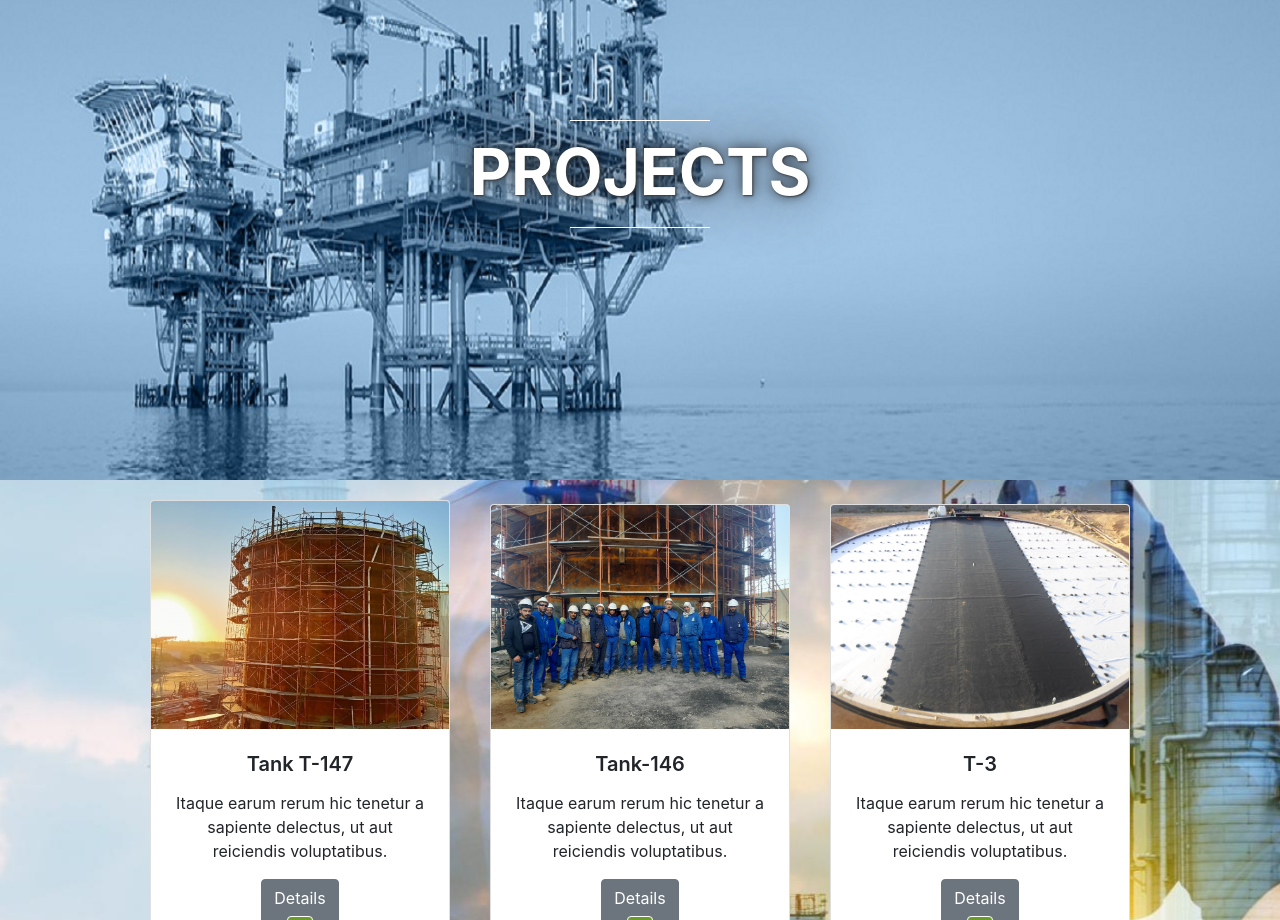
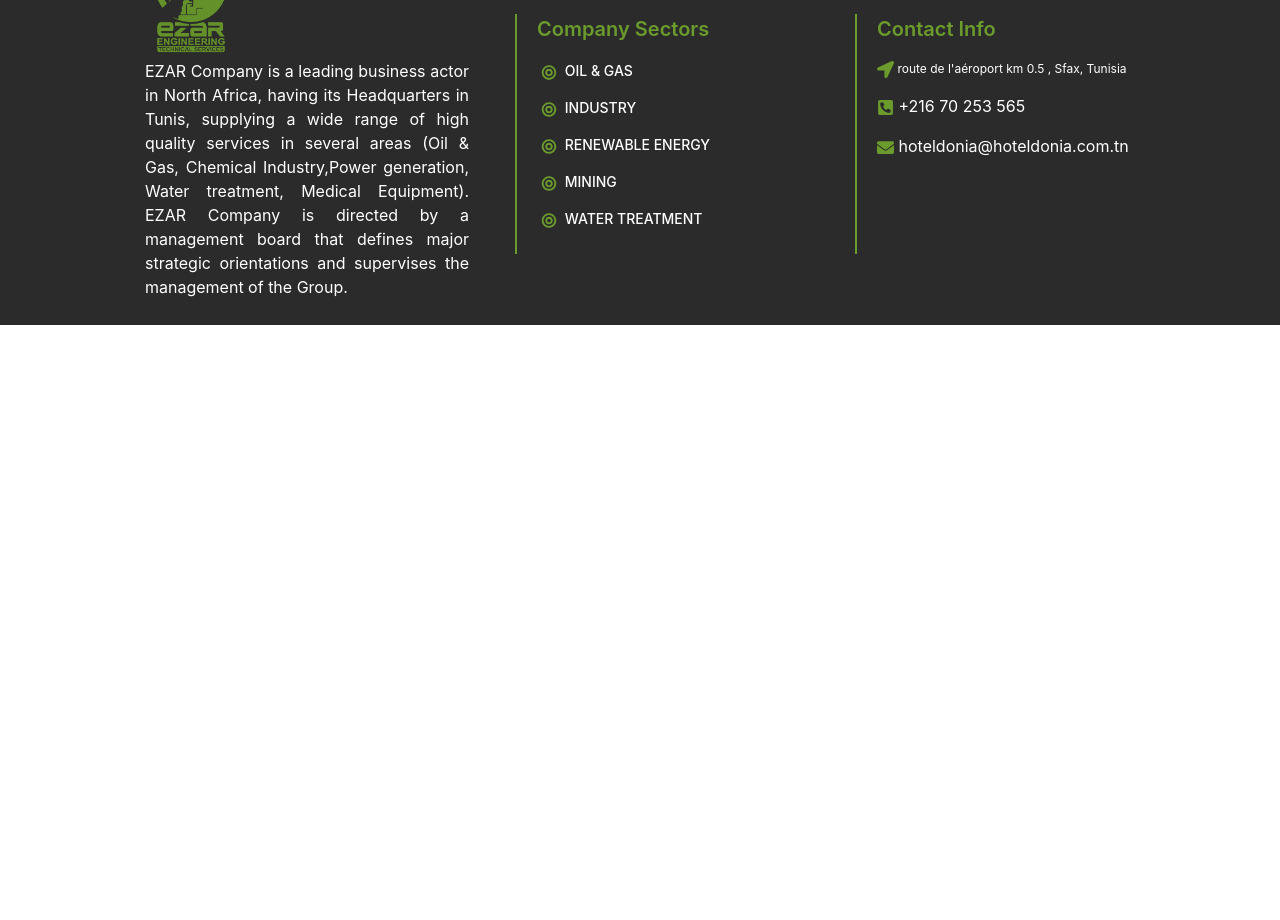
Before and after one commit to SellamiSami/SSTOUNI02, a React (Create React App) app: page /Projects in a window 1280 px wide. Shown: the part 180-1100 px from the top of the page. After the commit the page ends 800 px from the top, so only its background shows below. Built offline with nearby package versions, Linux system fonts and the light colour scheme.

Commit message:
deleted projects from navbar

```diff
--- a/src/App.js
+++ b/src/App.js
@@ -4,7 +4,7 @@
 import Home from './pages/Home'
 import About from './pages/About'
 import Services from './pages/Services'
-import Projects from './pages/Projects'
+// import Projects from './pages/Projects'
 import Contact from './pages/Contact'
 import Error from './pages/Error'
 
@@ -21,7 +21,7 @@
         <Route exact path="/" component={Home} />
         <Route exact path="/About" component={About} />
         <Route exact path="/Services" component={Services} />
-        <Route exact path="/Projects" component={Projects} />
+        {/* <Route exact path="/Projects" component={Projects} /> */}
         <Route exact path="/Contact" component={Contact} />
         <Route component={Error} />
       </Switch>
--- a/src/components/Navbar.js
+++ b/src/components/Navbar.js
@@ -37,9 +37,9 @@
                         <li>
                             <NavLink to="/Services" activeClassName="active" >Services</NavLink>
                         </li>
-                        <li>
+                        {/* <li>
                             <NavLink to="/Projects" activeClassName="active" >Projects</NavLink>
-                        </li>
+                        </li> */}
                         <li>
                             <NavLink to="/Contact" activeClassName="active" >Contact</NavLink>
                         </li>
--- a/src/pages/Projects.js
+++ b/src/pages/Projects.js
@@ -1,57 +1,57 @@
-import React from 'react'
-import './page.css';
-import { Parallax, Background } from 'react-parallax';
-import Cards from '../components/Card'
+// import React from 'react'
+// import './page.css';
+// import { Parallax, Background } from 'react-parallax';
+// import Cards from '../components/Card'
 
-import pic_about from '../images/73.jpg'
-import pic_parallax from'../images/Parallax/project2.jpg'
-import prj1 from '../images/147/IMG-20200130-WA0008.jpg'
-import prj2 from'../images/147/team.jpg'
-import prj3 from'../images/147/bosna/bos1.JPG'
-import prj4 from'../images/147/bonatti/1.jpg'
-import prj5 from'../images/147/bosna/bos2.JPG'
-import prj6 from'../images/147/bonatti/2.jpg'
+// import pic_about from '../images/73.jpg'
+// import pic_parallax from'../images/Parallax/project2.jpg'
+// import prj1 from '../images/147/IMG-20200130-WA0008.jpg'
+// import prj2 from'../images/147/team.jpg'
+// import prj3 from'../images/147/bosna/bos1.JPG'
+// import prj4 from'../images/147/bonatti/1.jpg'
+// import prj5 from'../images/147/bosna/bos2.JPG'
+// import prj6 from'../images/147/bonatti/2.jpg'
 
 
 
 
-export default function Projects() {
-    return (
-        <div className="project">
-            <div className="header-cover">
-                <img src={pic_about} className="cover-banner" alt="pic_home" />
-                <hr className="hr-cover1" />
-                <p className="text-cover">Projects</p>
-                <div className="border-text"></div>
-                <hr className="hr-cover2"/>
-            </div>
-            <Parallax strength={300}>
+// export default function Projects() {
+//     return (
+//         <div className="project">
+//             <div className="header-cover">
+//                 <img src={pic_about} className="cover-banner" alt="pic_home" />
+//                 <hr className="hr-cover1" />
+//                 <p className="text-cover">Projects</p>
+//                 <div className="border-text"></div>
+//                 <hr className="hr-cover2"/>
+//             </div>
+//             <Parallax strength={300}>
 
-                <Background className="custom-bg" >
-                    <img src={pic_parallax} className='parallax-project' alt="fill murray"  />
-                </Background>
-                <div>
-                    <Cards title="Tank T-147"
-                            content="Itaque earum rerum hic tenetur a sapiente delectus, ut aut reiciendis voluptatibus."
-                            image={prj1}/>
-                    <Cards title="Tank-146"content="Itaque earum rerum hic tenetur a sapiente delectus, ut aut reiciendis voluptatibus."
-                            image={prj2}/>
-                    <Cards title="T-3"content="Itaque earum rerum hic tenetur a sapiente delectus, ut aut reiciendis voluptatibus."
-                            image={prj3}/>
-                    <Cards title="Piping Erection"content="Itaque earum rerum hic tenetur a sapiente delectus, ut aut reiciendis voluptatibus."
-                            image={prj4}/>
-                    <Cards title="Piping Erection"content="Itaque earum rerum hic tenetur a sapiente delectus, ut aut reiciendis voluptatibus."
-                            image={prj5}/>
-                    <Cards title="Piping Erection"content="Itaque earum rerum hic tenetur a sapiente delectus, ut aut reiciendis voluptatibus."
-                            image={prj6}/>
+//                 <Background className="custom-bg" >
+//                     <img src={pic_parallax} className='parallax-project' alt="fill murray"  />
+//                 </Background>
+//                 <div>
+//                     <Cards title="Tank T-147"
+//                             content="Itaque earum rerum hic tenetur a sapiente delectus, ut aut reiciendis voluptatibus."
+//                             image={prj1}/>
+//                     <Cards title="Tank-146"content="Itaque earum rerum hic tenetur a sapiente delectus, ut aut reiciendis voluptatibus."
+//                             image={prj2}/>
+//                     <Cards title="T-3"content="Itaque earum rerum hic tenetur a sapiente delectus, ut aut reiciendis voluptatibus."
+//                             image={prj3}/>
+//                     <Cards title="Piping Erection"content="Itaque earum rerum hic tenetur a sapiente delectus, ut aut reiciendis voluptatibus."
+//                             image={prj4}/>
+//                     <Cards title="Piping Erection"content="Itaque earum rerum hic tenetur a sapiente delectus, ut aut reiciendis voluptatibus."
+//                             image={prj5}/>
+//                     <Cards title="Piping Erection"content="Itaque earum rerum hic tenetur a sapiente delectus, ut aut reiciendis voluptatibus."
+//                             image={prj6}/>
 
-                </div>
-            </Parallax>
+//                 </div>
+//             </Parallax>
 
 
 
 
 
-        </div>
-    )
-}
+//         </div>
+//     )
+// }
```
